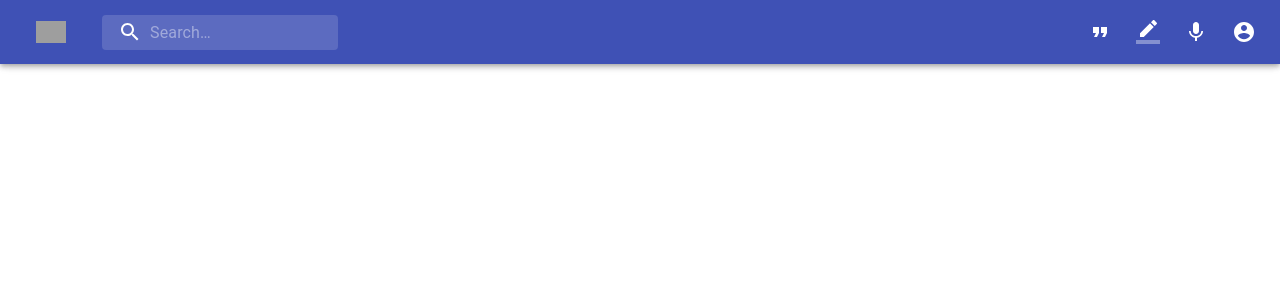
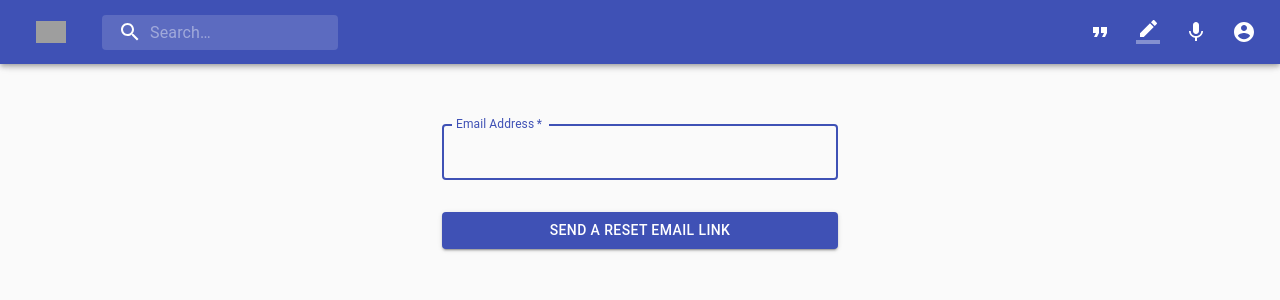
Before and after one commit to developerdesigner18/quotesbook, a React (Create React App) app: page /forgot-password in a window 1280 px wide. Shown: the top 300 px of the page. Built offline with nearby package versions, Linux system fonts and the light colour scheme; no server answers; grey boxes are pictures that could not be loaded; the HTML template or start-up script is replaced by a standard one.

Commit message:
implemented forgot password reset email, fixed createQuote & Quote

```diff
--- a/src/App.js
+++ b/src/App.js
@@ -11,6 +11,7 @@ import "./App.css";
 import Navbar from "./components/Navbar";
 import Quotes from "./components/Quotes";
 import Signin from "./components/Signin";
+import ForgotPassword from "./components/ForgotPassword";
 import Signup from "./components/Signup";
 import CreateQuote from "./components/CreateQuote";
 import ProfileStatus from "./components/ProfileStatus";
@@ -48,6 +49,9 @@ function App() {
         <Route exact path="/signin">
           <Signin />
         </Route>
+        <Route exact path="/forgot-password">
+          <ForgotPassword />
+        </Route>
         <Route path="/signup">
           <Signup currentUser={currentUser} />
         </Route>
--- a/src/components/CreateQuote.js
+++ b/src/components/CreateQuote.js
@@ -156,9 +156,9 @@ export default function CreateQuote({ currentUser }) {
           image: selectedImage ? await getImageUrl() : null,
           audio: selectedAudio ? await getAudioUrl() : null,
           favorites: [],
-          favoritesCount: increment,
+          favoritesCount: 0,
           stars: [],
-          starsCount: increment,
+          starsCount: 0,
           createdAt: timeStamp,
         })
         .then((ref) =>
@@ -167,8 +167,8 @@ export default function CreateQuote({ currentUser }) {
             .doc(currentUser.uid)
             .update({
               created: firebase.firestore.FieldValue.arrayUnion(ref.id),
-              favoritedCount: increment,
-              starredCount: increment,
+              favoritedCount: 0,
+              starredCount: 0,
               createdCount: increment,
             })
         );
--- /dev/null
+++ b/src/components/ForgotPassword.js
@@ -0,0 +1,96 @@
+import React, { useEffect, useState } from "react";
+import Avatar from "@material-ui/core/Avatar";
+import Button from "@material-ui/core/Button";
+import CssBaseline from "@material-ui/core/CssBaseline";
+import TextField from "@material-ui/core/TextField";
+import FormControlLabel from "@material-ui/core/FormControlLabel";
+import Checkbox from "@material-ui/core/Checkbox";
+import Link from "@material-ui/core/Link";
+import Grid from "@material-ui/core/Grid";
+import Box from "@material-ui/core/Box";
+import Typography from "@material-ui/core/Typography";
+import { makeStyles } from "@material-ui/core/styles";
+import Container from "@material-ui/core/Container";
+import { useHistory, Link as RouterLink } from "react-router-dom";
+import { auth, db, facebookProvider, googleProvider } from "../firebase/config";
+import FacebookIcon from "@material-ui/icons/Facebook";
+import { MailOutline } from "@material-ui/icons";
+
+const useStyles = makeStyles((theme) => ({
+  paper: {
+    marginTop: theme.spacing(8),
+    display: "flex",
+    flexDirection: "column",
+    alignItems: "center",
+  },
+  avatar: {
+    margin: theme.spacing(1),
+    backgroundColor: theme.palette.secondary.main,
+    cursor: "pointer",
+  },
+  form: {
+    width: "100%", // Fix IE 11 issue.
+    marginTop: theme.spacing(1),
+  },
+  submit: {
+    margin: theme.spacing(3, 0, 2),
+  },
+}));
+
+export default function Signin() {
+  const classes = useStyles();
+
+  const [email, setEmail] = useState("");
+
+  const history = useHistory();
+
+  const handleOnSubmit = (e) => {
+    e.preventDefault();
+    auth
+      .sendPasswordResetEmail(email)
+      .then(() => {
+        alert(
+          "Password reset email link sent to your email. Please check your email"
+        );
+        history.push("/signin");
+      })
+      .catch((error) => {
+        console.log(error.message);
+      });
+  };
+
+  return (
+    <Container component="main" maxWidth="xs">
+      <CssBaseline />
+      <div className={classes.paper}>
+        <form className={classes.form} noValidate>
+          <TextField
+            onChange={(e) => {
+              setEmail(e.target.value);
+            }}
+            variant="outlined"
+            margin="normal"
+            required
+            fullWidth
+            id="email"
+            label="Email Address"
+            name="email"
+            autoComplete="email"
+            autoFocus
+          />
+
+          <Button
+            onClick={handleOnSubmit}
+            type="submit"
+            fullWidth
+            variant="contained"
+            color="primary"
+            className={classes.submit}
+          >
+            Send a reset email link
+          </Button>
+        </form>
+      </div>
+    </Container>
+  );
+}
--- a/src/components/Quote.js
+++ b/src/components/Quote.js
@@ -122,6 +122,7 @@ export default function Quote({
         .doc(currentUser.uid)
         .update({
           created: firebase.firestore.FieldValue.arrayRemove(quoteId),
+          createdCount: decrement,
         });
     }
   };
--- a/src/components/Signin.js
+++ b/src/components/Signin.js
@@ -200,7 +200,7 @@ export default function Signin() {
           </Button>
           <Grid container>
             <Grid item xs>
-              <Link href="/signup" variant="body2">
+              <Link href="/forgot-password" variant="body2">
                 Forgot password?
               </Link>
             </Grid>
```
